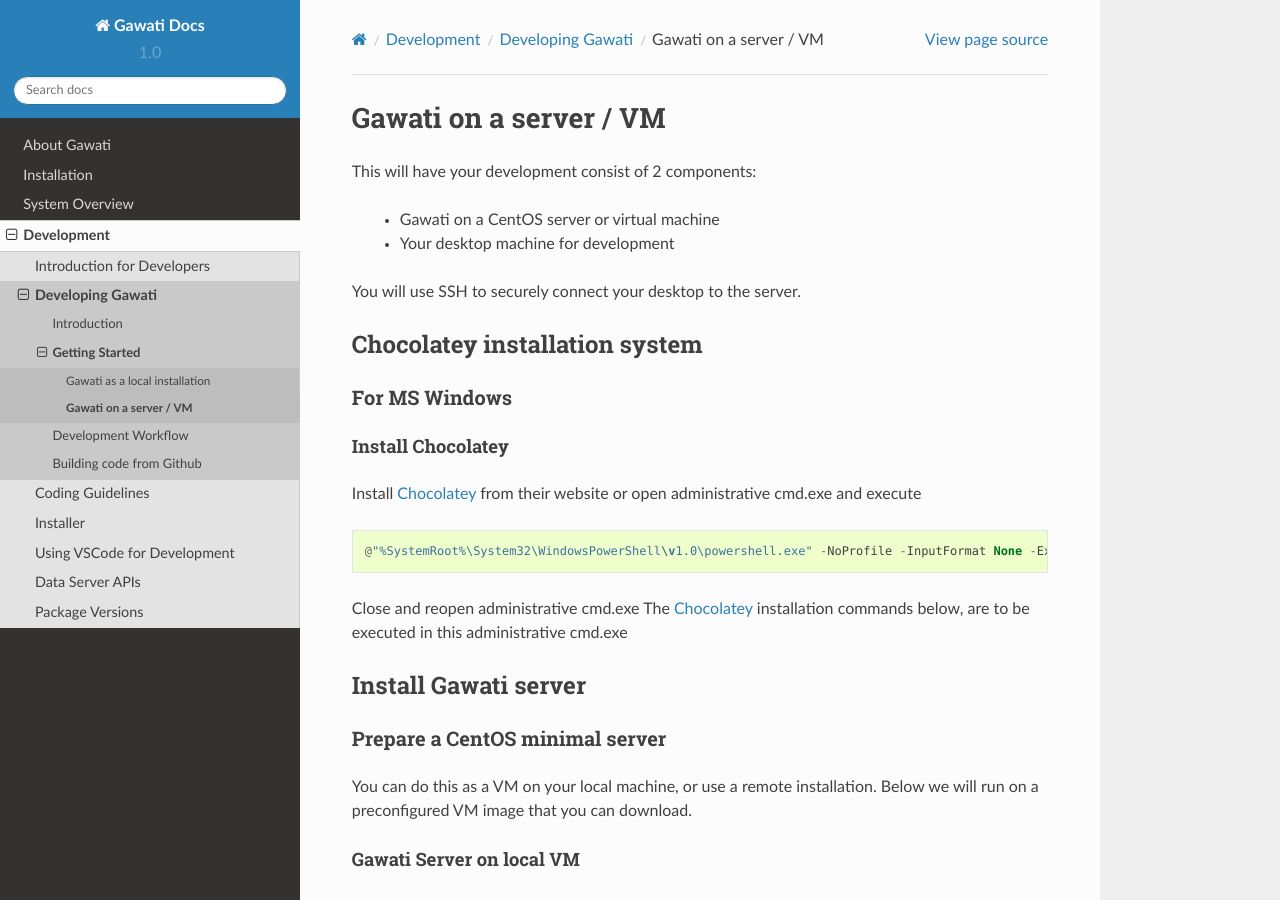
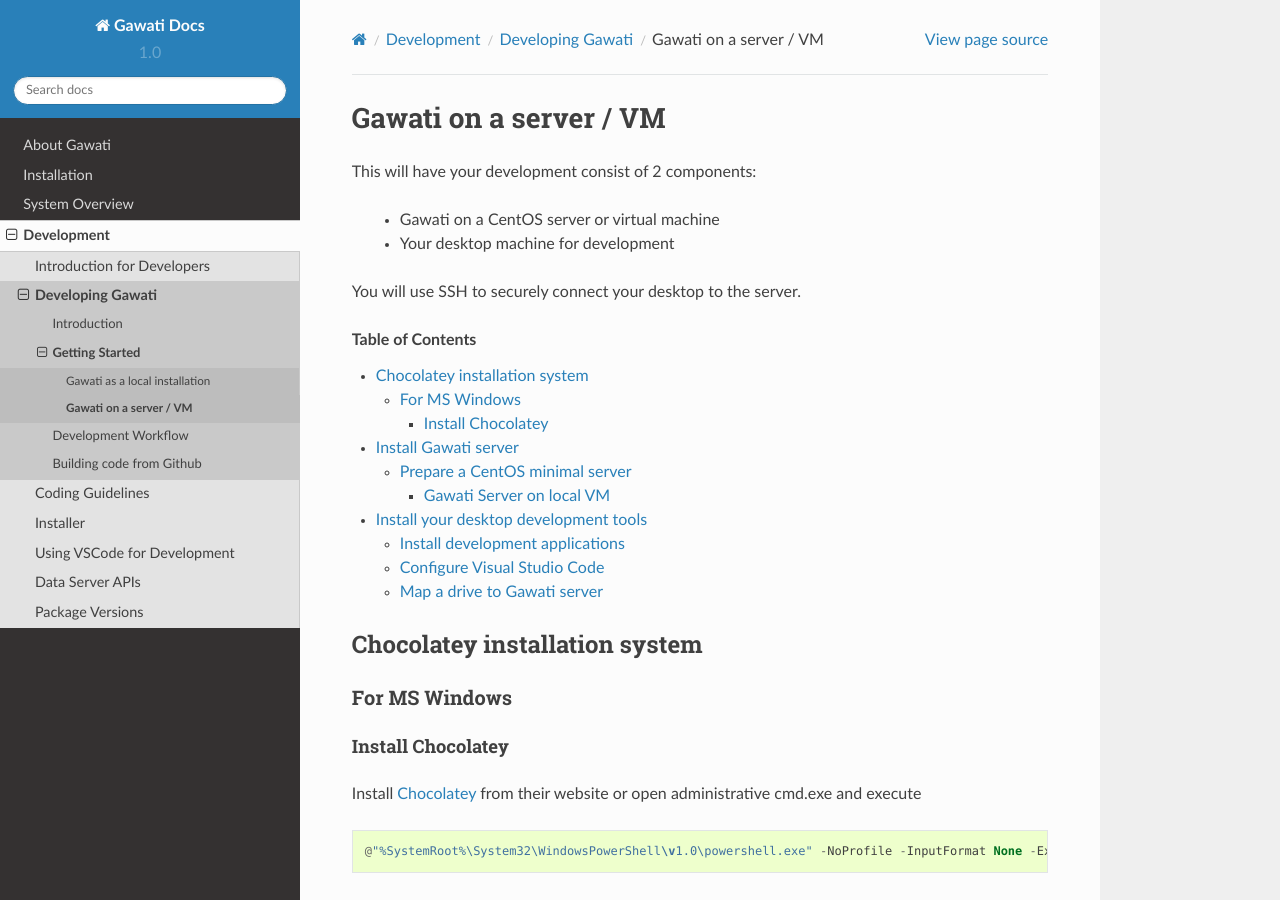
Before and after one commit to gawati/gawati-docs, a Sphinx documentation site: the page built from docs/source/development/dev-env-vm.rst, in a window 1280 px wide and 900 px high. Built offline with Sphinx 7.4.7 and the Read the Docs theme 2.0.0, drawn with Linux system fonts in a browser that asks for light colours.

Commit message:
adding doc level toc

```diff
--- a/docs/source/development/dev-env-local.rst
+++ b/docs/source/development/dev-env-local.rst
@@ -20,7 +20,8 @@ The installation items are listed below:
 
 You can either build the source from github for each component, or you can install a released version of a component. For getting familiar with the system we recommend starting by installing a released version.
 
-.. contents:: :local:
+.. contents:: Table of Contents
+  :local:
 
 *********************
 Installing components
--- a/docs/source/development/dev-env-vm.rst
+++ b/docs/source/development/dev-env-vm.rst
@@ -8,6 +8,8 @@ This will have your development consist of 2 components:
 
 You will use SSH to securely connect your desktop to the server.
 
+.. contents:: Table of Contents
+  :local:
 
 Chocolatey installation system
 ******************************
--- a/docs/source/development/dev-env.rst
+++ b/docs/source/development/dev-env.rst
@@ -1,6 +1,9 @@
 #################
 Developing Gawati
 #################
+
+.. contents:: Table of Contents
+  :local:
 
 ************
 Introduction
--- a/docs/source/setup/setup-essentials.rst
+++ b/docs/source/setup/setup-essentials.rst
@@ -1,5 +1,8 @@
 Server Setup
 ############
+
+.. contents:: Table of Contents
+  :local:
 
 Installation script
 *******************
```
